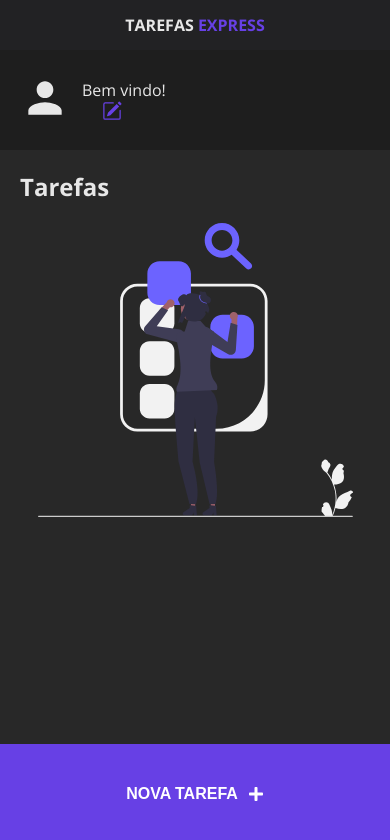
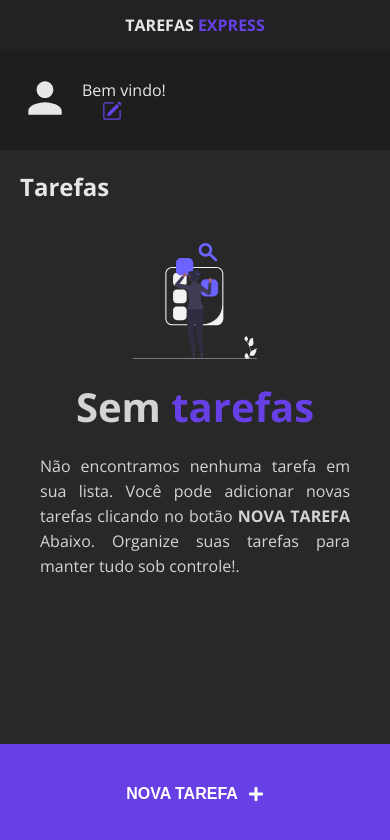
Before and after one commit to MarceloAugusto33/TAREFA-EXPRESS-REACT, a React (Vite) app: page / in a window 390 px wide. Shown: the top 840 px of the page. Built offline with nearby package versions, Linux system fonts and the light colour scheme.

Commit message:
Creation of notification of no tasks and some bugs

```diff
--- a/src/App.jsx
+++ b/src/App.jsx
@@ -1,12 +1,12 @@
 import { useEffect, useState } from 'react'
 import './App.css'
 
-import Header from './components/Header'
 import Logo from './components/Logo'
 import Main from './components/Main'
+import Modal from './components/Modal'
+import Header from './components/Header'
+import LinkPages from './components/LinkPages'
 import ButtonNote from './components/ButtonNote'
-import LinkPages from './components/LinkPages'
-import Modal from './components/Modal'
 
 export default function App() {
   const [modalOpenName, setModalOpenName] = useState(false)
@@ -15,6 +15,10 @@ export default function App() {
   const [username, setUsername] = useState(localStorage.getItem('TAREFA_EXPRESS:username'))
   const [newTask, setNewTask] = useState("")
   const tasks = JSON.parse(localStorage.getItem("TAREFA_EXPRESS:tasks"))
+
+  const [inputNameNull, setInputNameNull] = useState(false)
+  const [inputTaskNull, setInputTaskNull] = useState(false)
+
 
   useEffect(() => {
     if (!localStorage.getItem("TAREFA_EXPRESS:tasks")) {
@@ -28,20 +32,24 @@ export default function App() {
 
   function handleUsername(e) {
     e.preventDefault()
-    if (!username) return
+    if (!username) return setInputNameNull(true)
 
     localStorage.setItem("TAREFA_EXPRESS:username", username)
+    setUsername("")
     setModalOpenName(false)
+    setInputNameNull(false)
   }
+
 
   function addTask(e) {
     e.preventDefault()
-    if (!newTask) return
+    if (!newTask) return setInputTaskNull(true)
 
     tasks.push({ name: newTask, id: Date.now() })
     localStorage.setItem("TAREFA_EXPRESS:tasks", JSON.stringify(tasks))
-
+    setNewTask("")
     setModalOpenNote(false)
+    setInputTaskNull(false)
   }
 
   return (
@@ -56,6 +64,7 @@ export default function App() {
         <Modal closeModal={() => setModalOpenName(false)}>
           <label htmlFor="input-username">Nome:</label>
           <input type="text" id="input-username" onChange={e => setUsername(e.target.value)} />
+          {inputNameNull && <p>Nome não pode ser vazio</p>}
           <button onClick={handleUsername}>Modificar nome</button>
         </Modal>
       }
@@ -64,6 +73,7 @@ export default function App() {
         <Modal closeModal={() => setModalOpenNote(false)}>
           <label htmlFor="input-task">Tarefa:</label>
           <input type="text" id="input-task" onChange={e => setNewTask(e.target.value)} />
+          {inputTaskNull && <p>Tarefa não pode ser vazia</p>}
           <button onClick={addTask}>Adicionar Tarefa</button>
         </Modal>
       }
--- a/src/components/Main/index.css
+++ b/src/components/Main/index.css
@@ -15,16 +15,3 @@ main>h2 {
     flex-direction: column;
     gap: 20px;
 }
-
-main img {
-    width: clamp(30rem, 50rem, 50rem);
-    margin: auto;
-    height: auto;
-}
-
-@media screen and (max-width:768px) {
-    main img {
-        width: 90%;
-        margin: auto;
-    }
-}
--- a/src/components/Main/index.jsx
+++ b/src/components/Main/index.jsx
@@ -1,7 +1,8 @@
 import { useEffect, useState } from 'react'
+import './index.css'
+
 import Task from '../Task/index'
-import './index.css'
-import svg from '../../assets/undraw_searching_re_3ra9.svg'
+import Notification from '../Notification'
 
 
 export default function Main() {
@@ -27,7 +28,7 @@ export default function Main() {
         <main>
             <h2>Tarefas</h2>
             <div className="container__tasks">
-                {reTasks.length == 0 && <img src={svg} />}
+                {reTasks.length == 0 && <Notification/>}
                 {
                     reTasks.map((task, index) => (
                         <Task note={task} key={index} onDelete={onDelete} />
--- a/src/components/Modal/index.css
+++ b/src/components/Modal/index.css
@@ -62,6 +62,10 @@
     cursor: pointer;
 }
 
+.modal p{
+    color: rgb(215, 4, 4);
+}
+
 @media screen and (max-width:768px){
     .modal{
         width: 90%;
--- /dev/null
+++ b/src/components/Notification/index.css
@@ -0,0 +1,71 @@
+.notification{
+    max-width: 50%;
+    margin: auto;
+    animation: showNotification .7s ease-in-out;
+}
+
+.notification img{
+    width: 50%;
+    display: block;
+    margin: auto;
+}
+
+.notification h3{
+    text-align: center;
+    font-size: 5rem;
+    margin: 0 auto 20px;
+}
+
+.notification p{
+    line-height: 2.5rem;
+    width: 60%;
+    margin: auto;
+    text-align: justify;
+}
+
+.notification span{
+    color: #6740e5;
+}
+
+
+@media screen and (max-width:768px){
+    .notification{
+        max-width: 100%;
+        padding: 2rem;
+        color: rgb(212, 212, 212);
+    }
+
+    .notification h3{
+        text-align: center;
+        font-size: 4rem;
+        margin: 0 auto 20px;
+    }
+
+
+    .notification img{
+        display: block;
+        width: 40%;
+        margin: 0 auto 20px auto;
+    }
+
+    .notification p{
+        line-height: 2.5rem;
+        width: 100%;
+    }
+
+    .notification span{
+        color: #6740e5;
+    }
+
+}
+
+@keyframes showNotification {
+    0%{
+        opacity: 0;
+        transform: translateY(-30px);
+    }
+    100%{
+        opacity: 1;
+        transform: translateY(0);
+    }
+}
--- /dev/null
+++ b/src/components/Notification/index.jsx
@@ -0,0 +1,13 @@
+import './index.css'
+import svg from '../../assets/undraw_searching_re_3ra9.svg'
+
+
+export default function Notification() {
+    return (
+        <div className="notification">
+            <img src={svg} alt="IMAGEM DE NOTA DE UMA MULHER PROCURANDO UMA TAREFA" />
+            <h3>Sem <span>tarefas</span></h3>
+            <p>Não encontramos nenhuma tarefa em sua lista. Você pode adicionar novas tarefas clicando no botão <strong>NOVA TAREFA</strong> Abaixo. Organize suas tarefas para manter tudo sob controle!.</p>
+        </div>
+    )
+}
```
